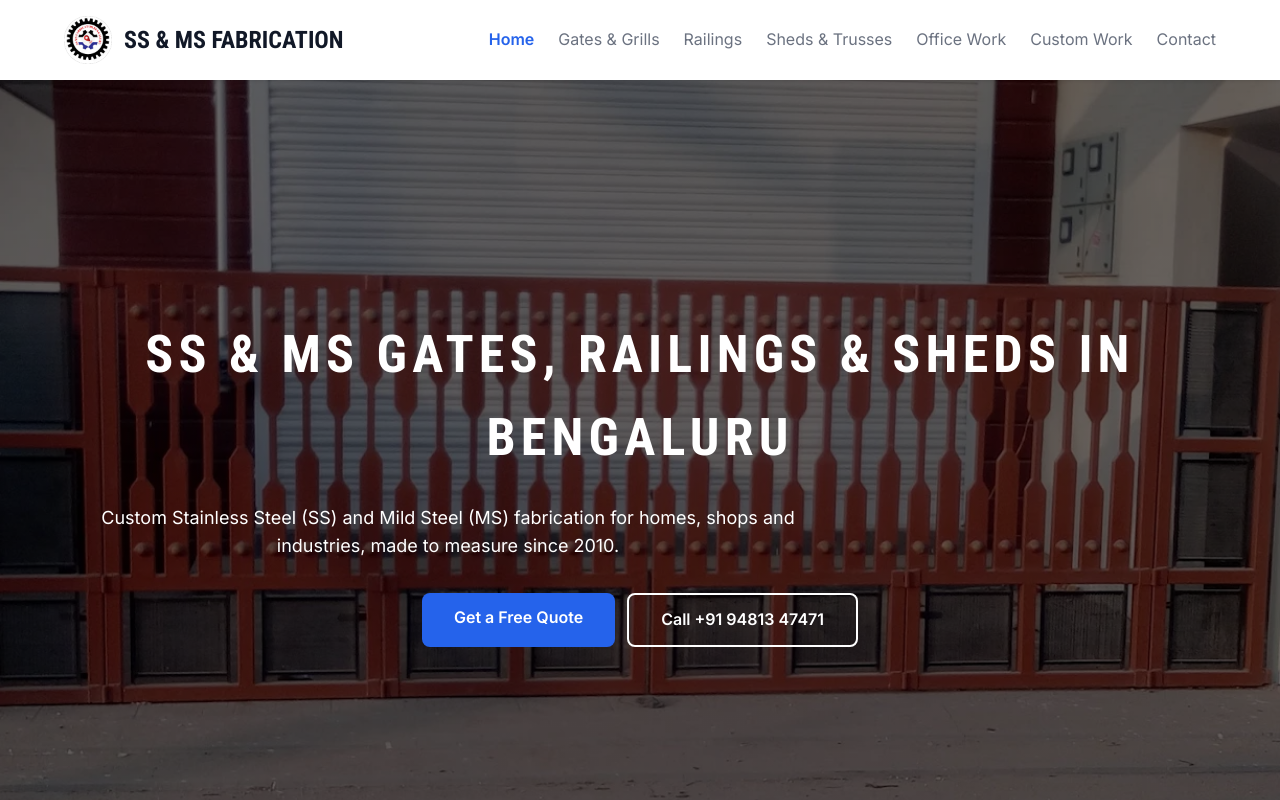
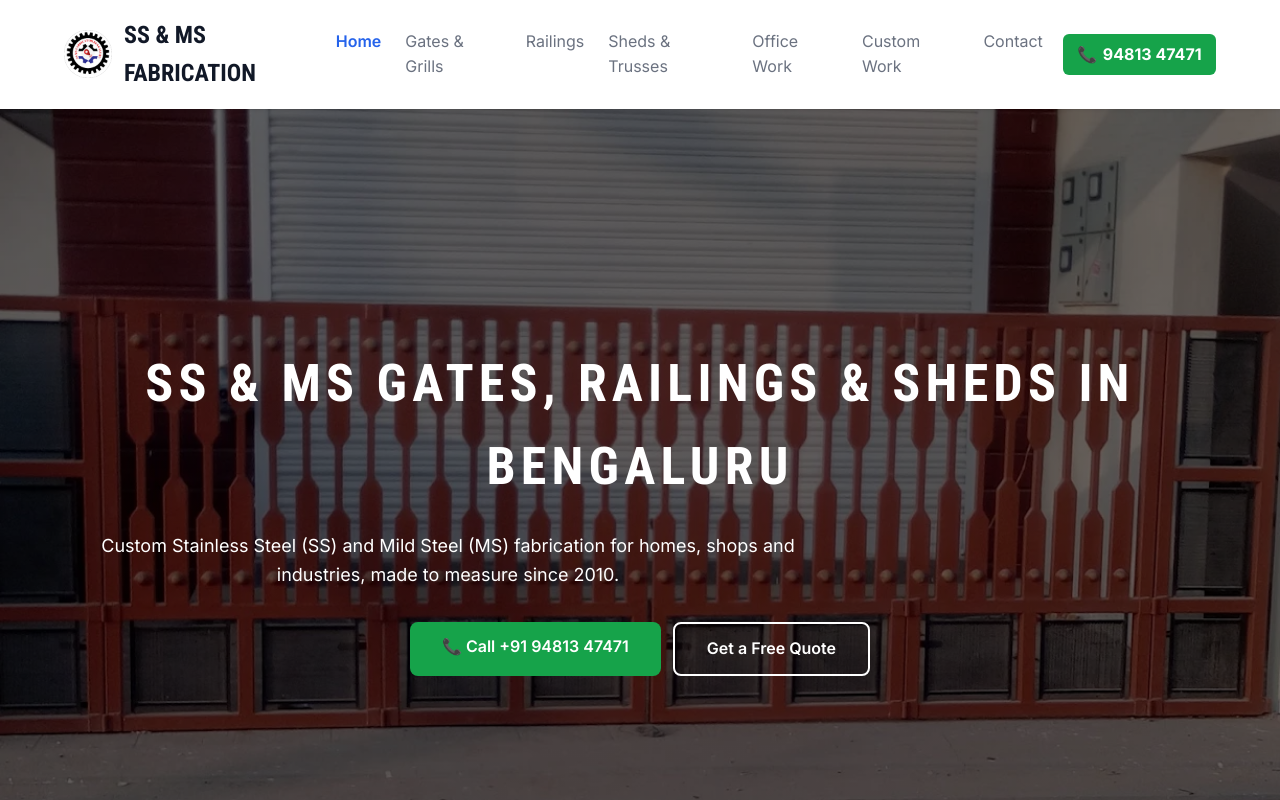
Before and after one commit to saud-py/ssms-fabrications, a plain HTML site: page index.html in a window 1280 px wide. Shown: the top 800 px of the page. Drawn offline with Linux system fonts and the light colour scheme.

Commit message:
Phone number highlights

```diff
--- a/css/site.css
+++ b/css/site.css
@@ -567,3 +567,29 @@ a.service-card .more { display: inline-block; margin-top: 0.75rem; color: #2563e
 .area-chips li { background: #ffffff; border: 1px solid #e5e7eb; border-radius: 999px; padding: 0.35rem 0.9rem; font-size: 0.9rem; color: #374151; }
 @media (min-width: 1024px) { .services-grid { grid-template-columns: repeat(3, 1fr); } }
 .section-head .stars { color: #f59e0b; letter-spacing: 0.1em; }
+
+/* Call is the main action: solid green hero button + phone number in the header */
+.btn-call { background: #16a34a; }
+.btn-call:hover { background: #15803d; }
+
+.nav-phone { display: none; }
+@media (min-width: 768px) {
+    .nav-phone {
+        display: inline-flex;
+        align-items: center;
+        gap: 0.35rem;
+        margin-left: auto;
+        margin-right: 1rem;
+        padding: 0.5rem 0.9rem;
+        border-radius: 0.375rem;
+        background: #16a34a;
+        color: #ffffff;
+        font-weight: 700;
+        text-decoration: none;
+        white-space: nowrap;
+    }
+    .nav-phone:hover { background: #15803d; }
+}
+@media (min-width: 1024px) {
+    .nav-phone { margin-left: 1.25rem; margin-right: 0; }
+}
--- a/index.html
+++ b/index.html
@@ -125,6 +125,7 @@
                     <a href="custom-fabrication.html">Custom Work</a>
                     <a href="#contact">Contact</a>
                 </div>
+                <a href="tel:+919481347471" class="nav-phone" onclick="trackConversion('call')" aria-label="Call +91 94813 47471"><span aria-hidden="true">&#128222;</span> 94813 47471</a>
                 <button class="mobile-menu-btn" id="mobile-menu-btn" aria-label="Open menu" aria-controls="mobile-menu" aria-expanded="false">
                     <svg width="24" height="24" fill="none" stroke="currentColor" viewBox="0 0 24 24" aria-hidden="true">
                         <path stroke-linecap="round" stroke-linejoin="round" stroke-width="2"
@@ -147,12 +148,12 @@
     <!-- Hero Section -->
     <section id="home" class="hero">
         <div class="container">
-            <h1 class="roboto-condensed loading">SS &amp; MS Gates, Railings &amp; Sheds in Bengaluru</h1>
-            <p class="loading">Custom Stainless Steel (SS) and Mild Steel (MS) fabrication for homes, shops and
+            <h1 class="roboto-condensed">SS &amp; MS Gates, Railings &amp; Sheds in Bengaluru</h1>
+            <p>Custom Stainless Steel (SS) and Mild Steel (MS) fabrication for homes, shops and
                 industries, made to measure since 2010.</p>
-            <div class="hero-actions loading">
-                <a href="#contact" class="btn">Get a Free Quote</a>
-                <a href="tel:+919481347471" class="btn btn-outline" onclick="trackConversion('call')">Call +91 94813 47471</a>
+            <div class="hero-actions">
+                <a href="tel:+919481347471" class="btn btn-call" onclick="trackConversion('call')"><span aria-hidden="true">&#128222;</span> Call +91 94813 47471</a>
+                <a href="#contact" class="btn btn-outline">Get a Free Quote</a>
             </div>
         </div>
     </section>
--- a/js/main.js
+++ b/js/main.js
@@ -168,6 +168,14 @@ document.addEventListener('DOMContentLoaded', function() {
     window.addEventListener('scroll', function() {
         const scrollTop = window.pageYOffset || document.documentElement.scrollTop;
 
+        // Only hide the header on phones (they have the bottom call bar). On tablets and
+        // desktops the header carries the phone number, so it stays visible.
+        if (window.innerWidth >= 768) {
+            header.style.transform = 'translateY(0)';
+            lastScrollTop = scrollTop;
+            return;
+        }
+
         if (scrollTop > lastScrollTop && scrollTop > 100) {
             // Scrolling down
             header.style.transform = 'translateY(-100%)';
```
Also changed, not shown: custom-fabrication.html (+3 -2 lines), gates.html (+3 -2 lines), office-partitions.html (+3 -2 lines), railings.html (+3 -2 lines), sheds-structures.html (+3 -2 lines).
